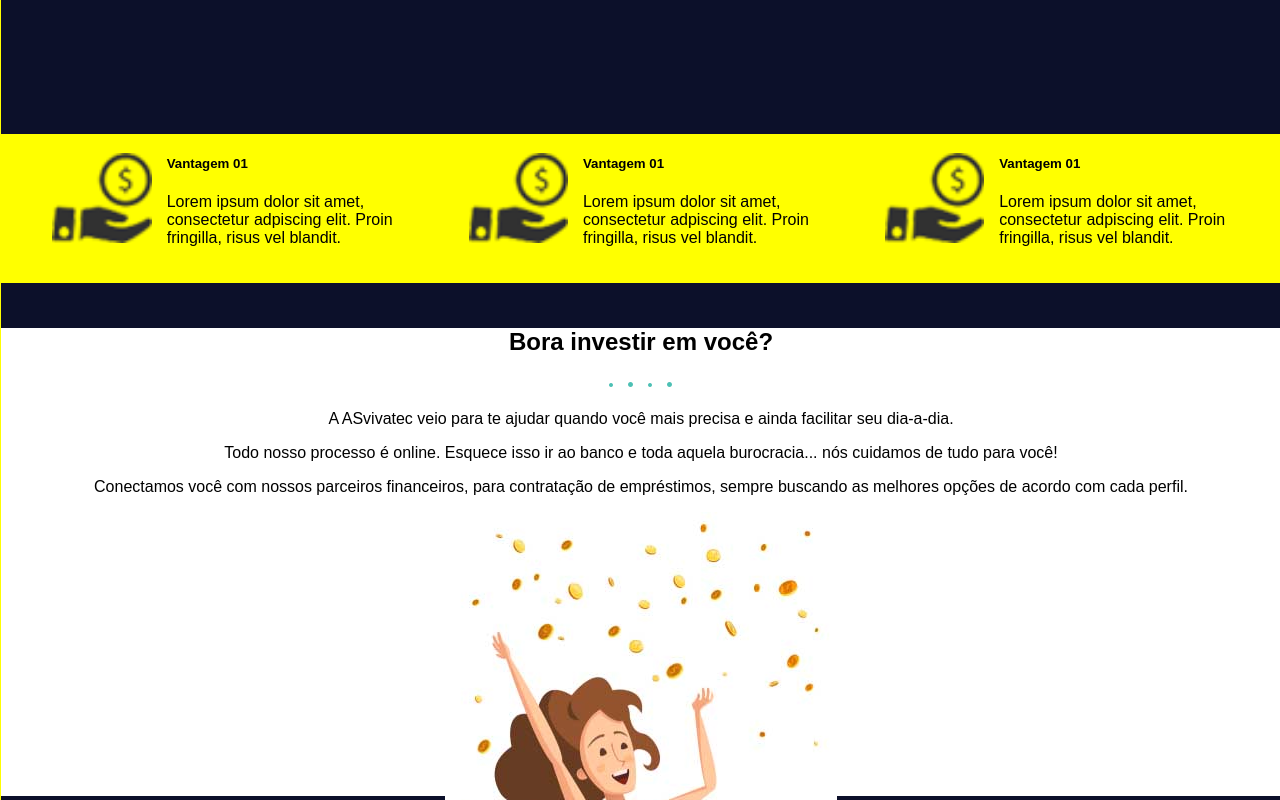
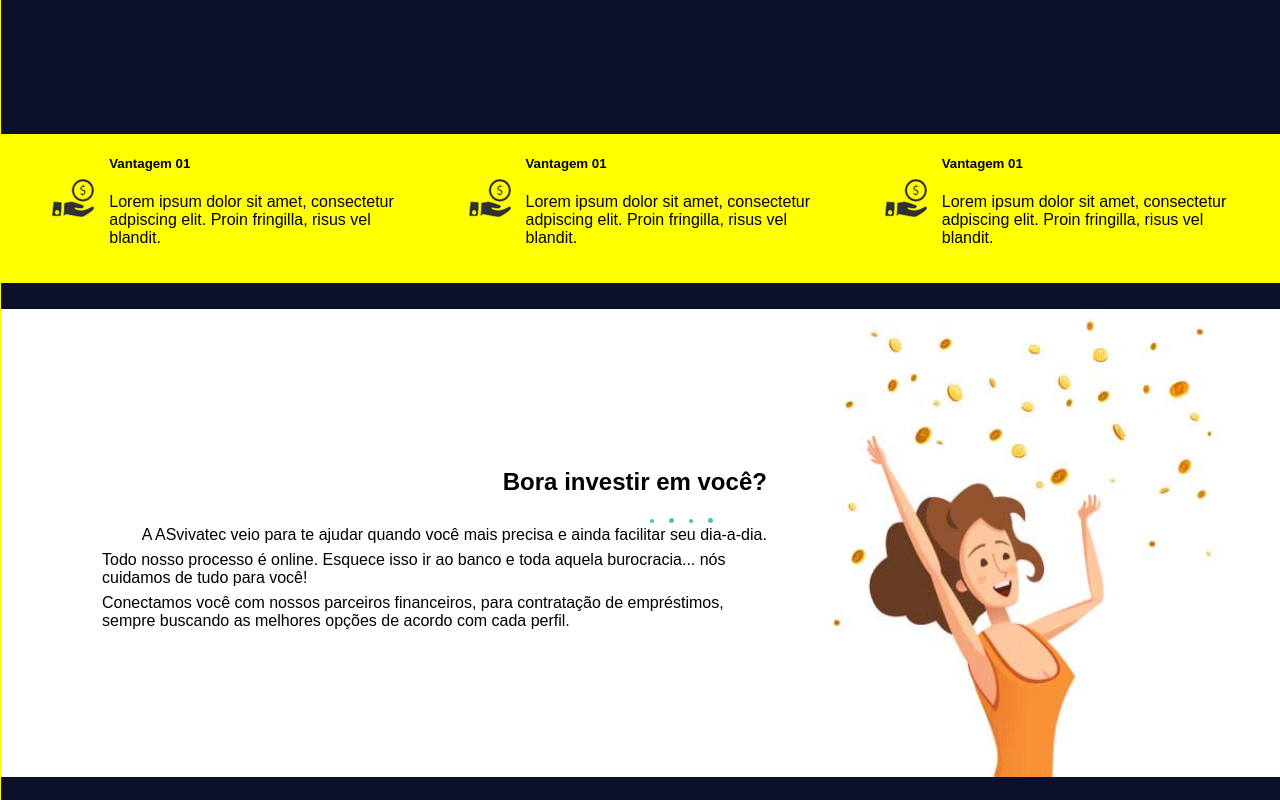
Before and after one commit to andreliusquasar/avivatec, an Angular app: page / in a window 1280 px wide. Shown: the part 1320-2120 px from the top of the page. Built offline with nearby package versions, Linux system fonts and the light colour scheme.

Commit message:
Ajustando margens do banner

```diff
--- a/src/app/home/banner/banner.component.scss
+++ b/src/app/home/banner/banner.component.scss
@@ -1,6 +1,26 @@
 .banner {
+    display: flex;
+    flex-direction: row;
     width: 100%;
     height: 468px;
     background-color: #fff;
     margin-bottom: 300px;
+
+        div {
+            display: flex;
+            flex-direction: column;
+            align-items: self-end;
+            justify-content: center;
+            padding-left: 101px;
+            padding-right: 50px;
+            text-align: left;
+
+            p {
+                margin: 0 0 7px;
+            }
+        }
+
+    img {
+        margin-right: 50px;
+    }
 }
--- a/src/app/home/card-informativo/card-informativo.component.scss
+++ b/src/app/home/card-informativo/card-informativo.component.scss
@@ -5,7 +5,7 @@
     justify-content: space-evenly;
 
     img {
-        height: 90px;
+        // height: 90px;
     }
 
     & > div {
--- a/src/app/home/home.component.scss
+++ b/src/app/home/home.component.scss
@@ -94,7 +94,7 @@
     }
 
     .card-inferior {
-        height: 175px;
+        min-height: 175px;
 
     }
 
```
